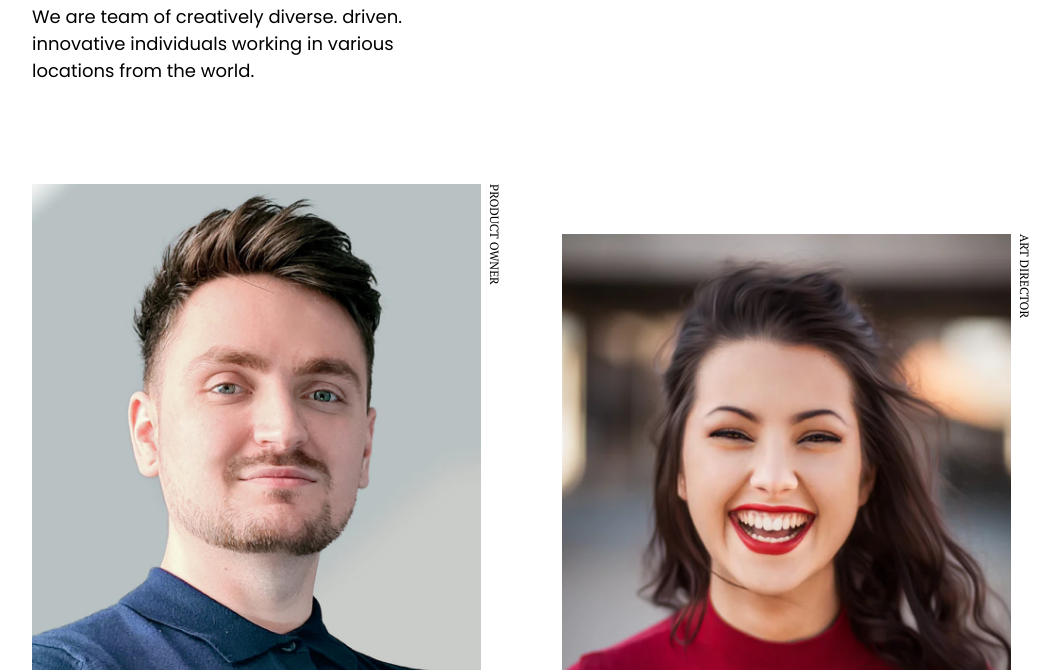
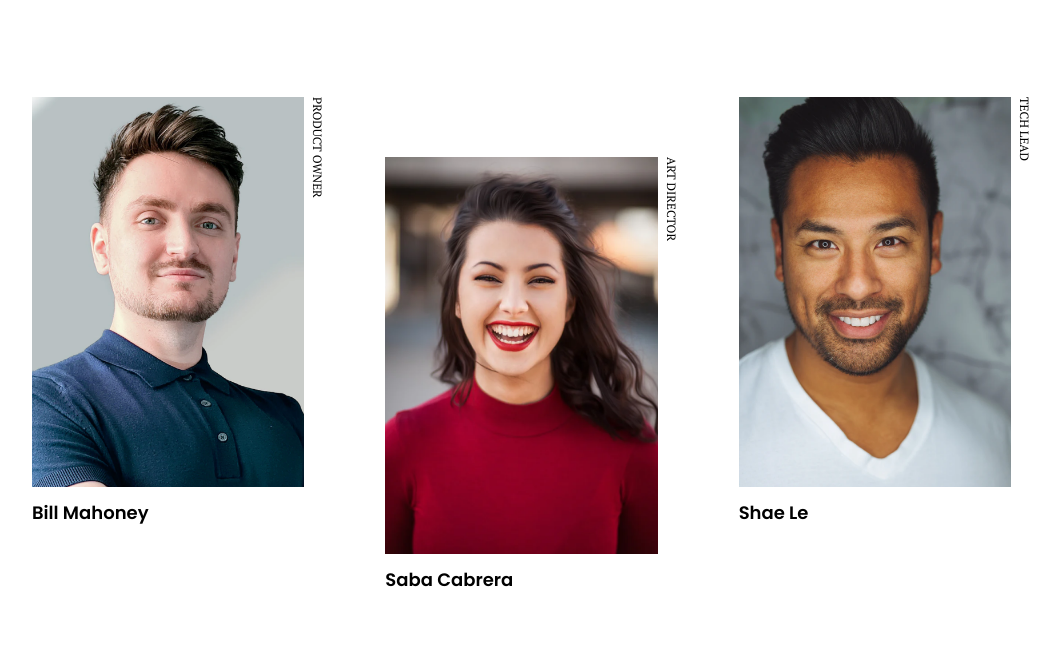
Before and after one commit to naveen-p08/My-team, a plain HTML site: page index.html in a window 1280 px wide. Shown: the part 221-891 px from the top of the page, without its empty margins (108-1168 px from the left). Drawn offline with Linux system fonts and the light colour scheme.

Commit message:
desktop layout

```diff
--- a/style.css
+++ b/style.css
@@ -131,3 +131,23 @@ body {
     font-weight: var(--fw-700);
     text-decoration: underline;
 }
+
+
+@media (min-width: 45em) {
+    .intro {
+        flex-direction: row;
+        justify-content: space-between;
+    }
+
+    .gallery {
+        grid-template-columns: repeat(3, 1fr);
+    }
+
+    .gallery div:nth-of-type(2n) {
+        margin-top: 0;
+    }
+
+    .gallery div:nth-of-type(3n-1) {
+        margin-top: 6rem;
+    }
+}
```
